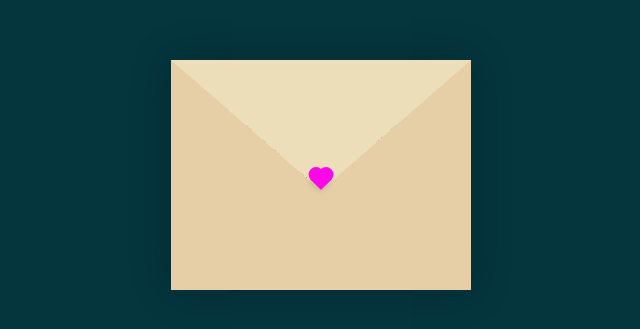
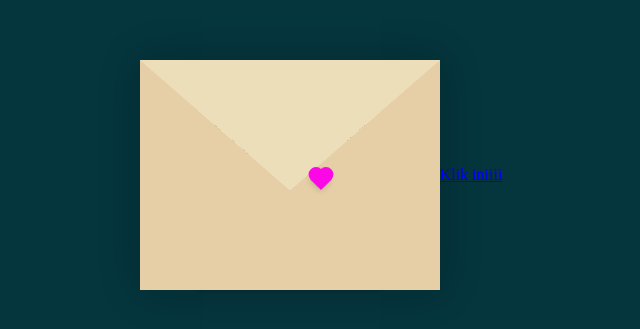
Before and after one commit to jzankkkkkk/zzhiraa.github.io, a plain HTML site: page index.html in a window 1280 px wide. Shown: the part 225-554 px from the top of the page, without its empty margins (319-959 px from the left). Drawn offline with Linux system fonts and the light colour scheme.

Commit message:
index.html

```diff
--- a/index.html
+++ b/index.html
@@ -19,18 +19,17 @@
                             tumbuh lebih baik yaa?, tetepp semangatt gapaii cita citanyaa.
                             love uu..
                         </p>
-                        <!-- Modifikasi link di sini -->
-                        <a href="galeri.html">
-                            <div class="button">
-                                Klikkk iniiiiiiiiiiiiiiiiiiiiiii
-                            </div>
-                        </a>
                     </div>
                 </div>
             </div>
             <div class="heart"></div>
         </div>
     </div>
+    <footer>
+        <div class="bottom-button">
+            <a href="galeri.html" class="button">Klik iniiii</a>
+        </div>
+    </footer>
     <script>
         const envelope = document.querySelector('.envelope-wrapper');
         const buttonLink = document.querySelector('.button').parentElement;
```
